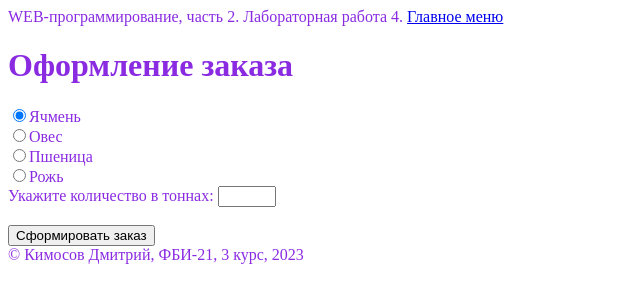
After one commit to Dmitry-it-developer/labs2, a Flask app: template templates/lab4/order.html in a window 1280 px wide. The commit adds this page. Shown: the top 303 px of the page, without its empty margins (0-640 px from the left). Run offline with Flask 3, Linux system fonts and the light colour scheme; the template is opened without the code that fills it, so the values that code supplies are empty; parts of the project's set-up code (start-up, migrations or seed data) failed here and were passed over.

Commit message:
Заказ зерна

```diff
--- a/lab4.py
+++ b/lab4.py
@@ -156,3 +156,41 @@ def lab4_fridge():
         return render_template('lab4/fridge.html', temp=temp, temp_type='**')
     if -4<= temp <= -1:
         return render_template('lab4/fridge.html', temp=temp, temp_type='*')
+
+
+grains = [
+        {'name': 'barley', 'price': 12345},
+        {'name': 'oats', 'price': 8522},
+        {'name': 'wheat', 'price': 8722},
+        {'name': 'rye', 'price': 14111},
+        ]
+
+@lab4.route('/lab4/order', methods=['GET', 'POST'])
+def lab4_order():
+    if request.method == 'GET':
+        return render_template('lab4/order.html')
+
+    value = request.form.get('value')
+    grain_name = request.form.get('grain')
+    price = 0
+    sale = 0
+
+    if value == '':
+        return render_template('/lab4/order.html', error='Укажите значение!')
+
+    if int(value) <= 0:
+        return render_template('/lab4/order.html', error='Значение должно быть больше 0!', value=value)
+    if int(value) >= 500:
+        return render_template('/lab4/order.html', error='Такого объема сейчас нет!', value=value)
+
+
+    for grain in grains:
+        if grain['name'] == grain_name:
+            price = int(value) * grain['price']
+            grain_name = {'barley':'ячмень', 'oats': 'овес', 'wheat': 'пшеница', 'rye': 'рожь'}[grain_name]
+
+    if int(value) > 50:
+        sale = price * 0.1
+        price *= 0.9
+        return render_template('lab4/order.html', price=price, grain_name=grain_name, value=value, ordered=True, sale=sale)
+    return render_template('lab4/order.html', price=price, grain_name=grain_name, value=value, ordered=True)
--- a/templates/lab4/lab4.html
+++ b/templates/lab4/lab4.html
@@ -18,5 +18,6 @@
         <li><a href="/lab4/tree">Деревья</a></li>
         <li><a href="/lab4/login">Авторизация</a></li>
         <li><a href="/lab4/fridge">Температура</a></li>
+        <li><a href="/lab4/order">Заказ</a></li>
     </ol>
 {% endblock %}
--- /dev/null
+++ b/templates/lab4/order.html
@@ -0,0 +1,50 @@
+{% extends "base.html" %}
+
+{# Номер лабороторной работы: #}
+{% block lab %}Лабораторная работа 4{% endblock %}
+
+{# Основной контент #}
+{% block main %}
+   {% if ordered %}
+   <h1>Заказ успешно сформирован</h1>
+   <div>
+      Вы заказали {{ grain_name }}.
+      <br>
+      Вес: {{ value }} т.
+      <br>
+      Сумма к оплате: {{ price }} руб.
+      <br>
+      {% if sale %}
+      За большой объем применена скидка 10% = {{ sale }} руб.
+      <br>
+      {% endif %}
+      <a href="/lab4/order">Назад</a>
+   </div>
+   {% else %}
+   <h1>Оформление заказа</h1>
+   <form method="post">
+      <label>
+         <input type="radio" name='grain' value="barley" checked>Ячмень
+      </label>
+      <br>
+      <label>
+         <input type="radio" name='grain' value="oats">Овес
+      </label>
+      <br>
+      <label>
+         <input type="radio" name='grain' value="wheat">Пшеница
+      </label>
+      <br>
+      <label>
+         <input type="radio" name='grain' value="rye">Рожь
+      </label>
+      <br>
+      Укажите количество в тоннах:
+      <input type="number" name="value" id="value" value="{{ value or '' }}" style="width: 50px;">
+      <span style="color:red"><b>{{ error or ''}}</b></span>
+      <br><br>
+      <input type="submit" value="Сформировать заказ">
+      <br>
+   </form>
+   {% endif %}
+{% endblock %}
```
